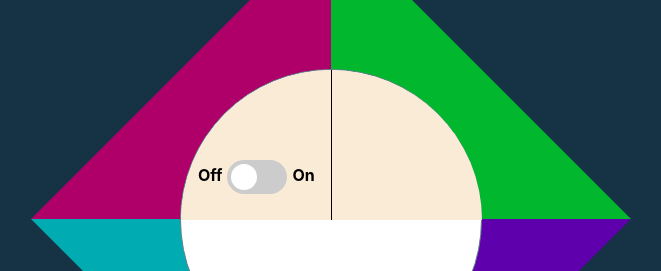
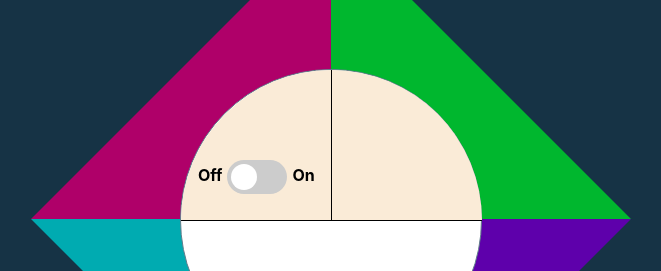
Before and after one commit to AmitP88/Simon-Game-React-Redux, a React (Create React App) app: page / in a window 1280 px wide. Shown: the part 209-480 px from the top of the page, without its empty margins (309-970 px from the left). Built offline with nearby package versions, Linux system fonts and the light colour scheme.

Commit message:
added lines separating Controls child elements

```diff
--- a/src/App.css
+++ b/src/App.css
@@ -146,6 +146,7 @@ input:checked + .slider:before {
   width: 150px;
   background-color: antiquewhite;
   border-radius: 108% 0 0 0;
+  border-bottom: 1px black solid;
 }
 
 .Off-label, .On-label {
@@ -164,6 +165,7 @@ input:checked + .slider:before {
   background-color: antiquewhite;
   border-radius: 0 108% 0 0;
   border-left: 1px black solid;
-  bottom: 50%;
+  border-bottom: 1px black solid;
+  bottom: 50.5%;
   left: 50%;
 }
```
